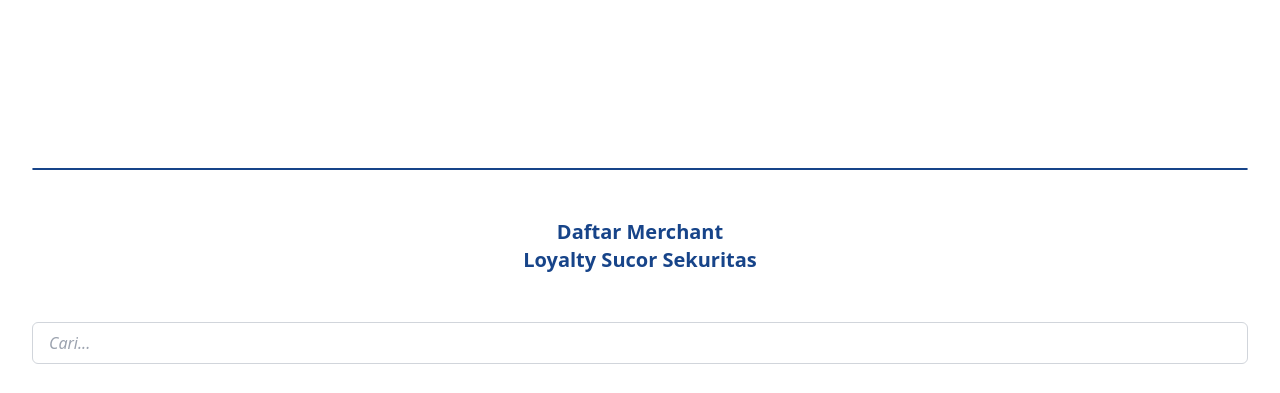
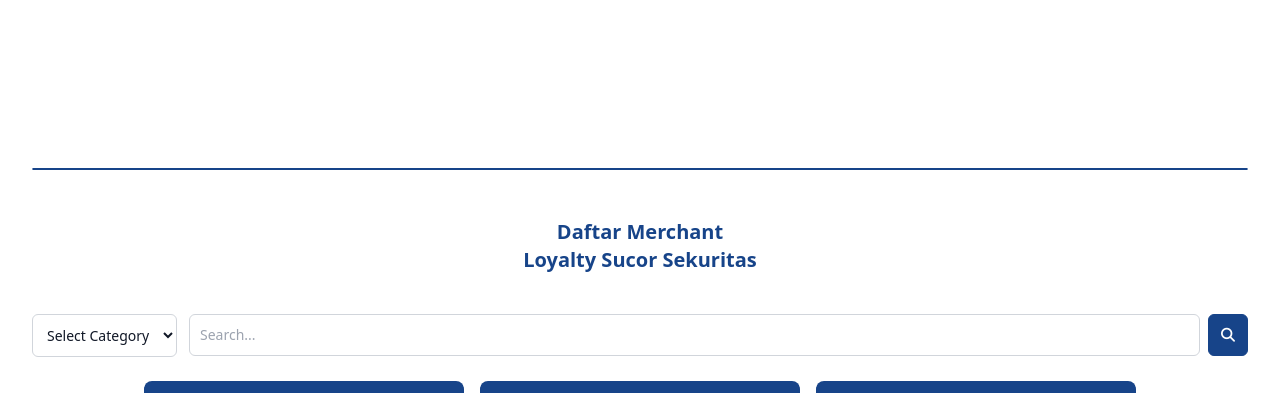
Before and after one commit to adhityabaguswicaksono/loyalty-sucor-sekuritas-template-web, a plain HTML site: page index.html in a window 1280 px wide. Shown: the part 376-769 px from the top of the page. Drawn offline with nearby package versions, Linux system fonts and the light colour scheme.

Commit message:
2 files modified

```diff
--- a/index.html
+++ b/index.html
@@ -8,10 +8,11 @@
     <title>Loyalty Sucor Sekuritas</title>
     <script src="https://cdn.tailwindcss.com"></script>
     <script src="https://kit.fontawesome.com/5c15a3cb74.js" crossorigin="anonymous"></script>
+    <link rel="stylesheet" href="./style/styles.css">
     <script src="./script/script.js"></script>
   </head>
   <body>
-    <nav class="fixed w-full px-8 py-5 content-center items-center bg-sucorblue rounded-b-lg">
+    <nav class="fixed w-full px-8 py-5 content-center items-center bg-sucorblue rounded-b-lg z-50">
       <div class="container mx-auto flex gap-x-5 justify-between content-center items-center">
         <div class="max-w-xxs">
           <a href="./">
@@ -44,7 +45,29 @@
       <div class="py-12">
         <h2 class="text-xl font-bold text-center text-sucorblue pb-4">Daftar Merchant<br/>Loyalty Sucor Sekuritas</h2>
 
-        <input type="text" class="placeholder:italic placeholder:text-gray-400 bg-white w-full border border-gray-300 rounded-md py-2 px-4 my-8 duration-300 focus:outline-none focus:border-sucorblue" placeholder="Cari..."/>
+        <div class="flex flex-col gap-3 py-6 md:flex-row-reverse">
+          <div class="grow">
+            <form class="flex items-center">
+              <label for="simple-search" class="sr-only">Search</label>
+              <div class="relative w-full">
+                  <input type="text" id="simple-search" class="bg-white border border-gray-300 text-gray-900 text-sm rounded-md focus:ring-sucorblue focus:ring-0 focus:border-sucorblue block w-full p-2.5" placeholder="Search..." required>
+              </div>
+              <button type="submit" class="py-2.5 px-3 ml-2 text-sm font-medium text-white bg-sucorblue rounded-md border border-sucorblue duration-150 hover:bg-sucorblue-2 focus:ring-0 focus:outline-none focus:ring-sucorblue-2 hover:ease-in-out">
+                  <i class="fa-solid fa-magnifying-glass"></i>
+                  <span class="sr-only">Search</span>
+              </button>
+            </form>
+          </div>
+
+          <div>
+            <label for="category" class="sr-only">Category</label>
+            <select id="category" class="bg-white border border-gray-300 text-gray-900 text-sm rounded-md focus:ring-sucorblue focus:border-sucorblue block w-full p-2.5">
+              <option selected>Select Category</option>
+              <option value="1">Fashion</option>
+              <option value="2">Culinary</option>
+            </select>
+          </div>
+        </div>
 
         <div class="flex flex-wrap flex-col md:flex-row gap-4 justify-center">
           <a href="./detail.html">
--- a/style/styles.css
+++ b/style/styles.css
@@ -10,3 +10,6 @@
 .grid-detail {
   grid-area: 'detail';
 }
+.z-index-nav {
+  z-index: 99999;
+}
```
